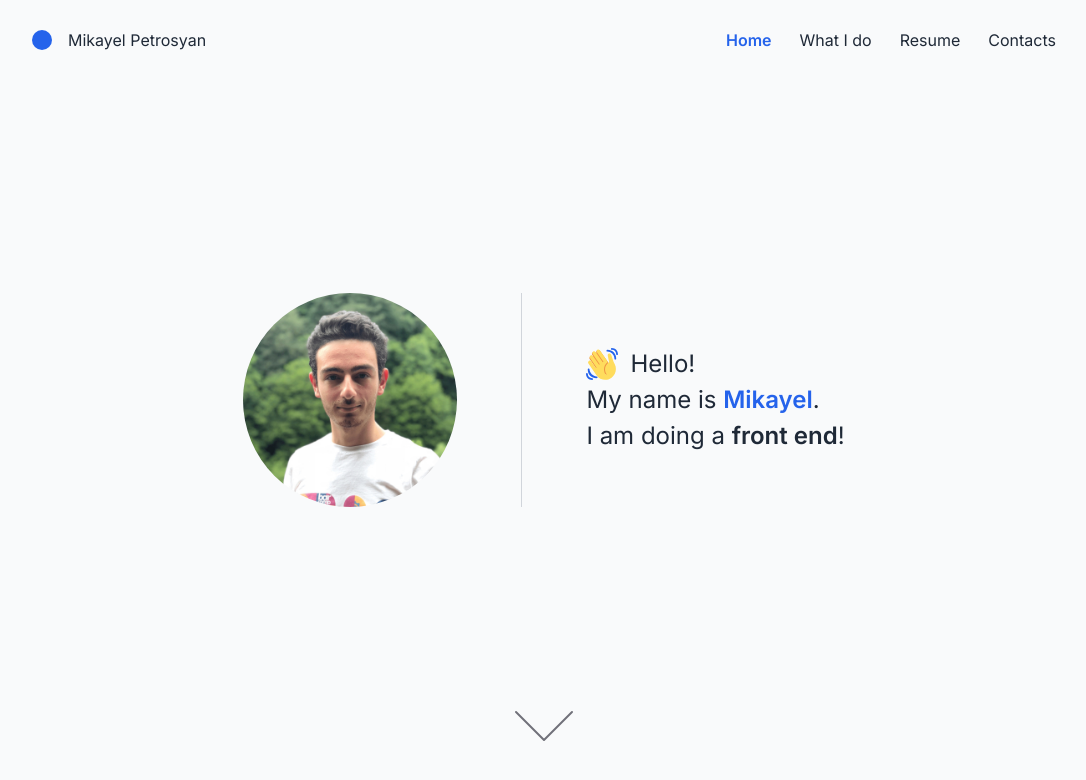
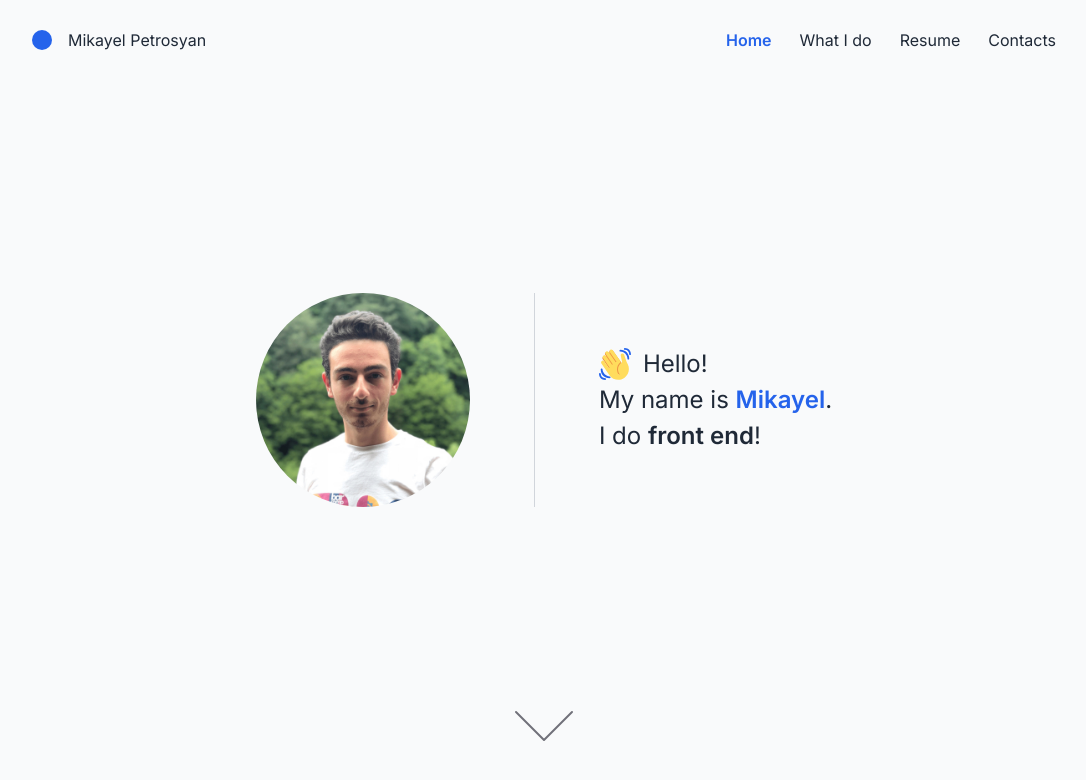
Before and after one commit to mikpetr/personal-website, a Next.js app: page / in a window 1280 px wide. Shown: the top 780 px of the page, without its empty margins (96-1182 px from the left). Built offline with nearby package versions, Linux system fonts and the light colour scheme.

Commit message:
Adds animation

```diff
--- a/app/components/WavingHand.tsx
+++ b/app/components/WavingHand.tsx
@@ -7,7 +7,7 @@ const size = 32
 export const WavingHand = ({ className }: WavingHandPropsType) => {
   return (
     <svg className={className} width={size} height={size} viewBox="0 0 36 36" fill="none" xmlns="http://www.w3.org/2000/svg">
-      <g clip-path="url(#clip0_7522_497)">
+      <g clipPath="url(#clip0_7522_497)">
         <path d="M4.86137 9.14699C5.80137 8.48999 7.21837 8.61599 8.06237 9.31299L7.09437 7.90599C6.31537 6.79499 6.59437 5.59299 7.70637 4.81299C8.81837 4.03599 11.9694 6.12499 11.9694 6.12499C11.1834 5.00299 11.3304 3.58099 12.4524 2.79399C13.5744 2.00999 15.1224 2.28099 15.9084 3.40499L26.3284 18.125L25.0004 31L13.9174 26.958L4.25037 12.625C3.45737 11.496 3.73137 9.93899 4.86137 9.14699Z" fill="#EF9645"/>
         <path d="M2.69497 17.336C2.69497 17.336 1.56297 15.686 3.21397 14.555C4.86297 13.424 5.99397 15.073 5.99397 15.073L11.245 22.731C11.426 22.429 11.624 22.131 11.845 21.837L4.55697 11.21C4.55697 11.21 3.42597 9.56099 5.07597 8.42999C6.72497 7.29899 7.85597 8.94799 7.85597 8.94799L14.711 18.945C14.966 18.737 15.227 18.528 15.496 18.323L7.54897 6.73199C7.54897 6.73199 6.41797 5.08299 8.06797 3.95199C9.71697 2.82099 10.848 4.46999 10.848 4.46999L18.795 16.059C19.087 15.88 19.376 15.725 19.666 15.561L12.238 4.72899C12.238 4.72899 11.107 3.07999 12.756 1.94899C14.405 0.817989 15.536 2.46699 15.536 2.46699L23.39 13.921L24.584 15.663C19.636 19.057 19.165 25.442 21.992 29.565C22.557 30.39 23.382 29.825 23.382 29.825C19.989 24.876 21.025 19.315 25.974 15.922L24.515 8.61999C24.515 8.61999 23.97 6.69599 25.893 6.14999C27.817 5.60499 28.363 7.52899 28.363 7.52899L30.048 12.533C30.716 14.517 31.427 16.494 32.368 18.364C35.025 23.644 33.438 30.206 28.428 33.643C22.963 37.39 15.492 35.997 11.744 30.533L2.69497 17.336Z" fill="#FFDC5D"/>
         <path d="M12 32.042C8.00001 32.042 3.95801 28 3.95801 24C3.95801 23.447 3.55301 23 3.00001 23C2.44701 23 1.95801 23.447 1.95801 24C1.95801 30 6.00001 34.042 12 34.042C12.553 34.042 13 33.553 13 33C13 32.447 12.553 32.042 12 32.042Z" fill="currentColor"/>
--- a/app/page.tsx
+++ b/app/page.tsx
@@ -1,8 +1,28 @@
+'use client'
+import { useEffect, useState } from 'react'
 import Image from 'next/image'
 import { Container, Logo, NavItem, WavingHand } from '@/components'
-import { motion } from 'framer-motion'
+import { motion, useAnimation } from 'framer-motion'
+
+const waveAnimation = {
+  rotate: [0, 20, -10, 0],
+  x: [0, 5, -5, 0],
+  transition: {
+    type: 'sprting',
+    ease: 'easeIn',
+    delay: 0.7,
+    duration: 0.7,
+  }
+}
 
 export default function Home() {
+  const [isAnimationPlaying, setIsAnimationPlaying] = useState(false);
+  const waveAnimationControls = useAnimation();
+
+  useEffect(() => {
+    waveAnimationControls.start(waveAnimation)
+  }, [waveAnimationControls])
+
   return (
     <main className="h-screen relative">
       <Container className="flex justify-between pt-7">
@@ -17,6 +37,15 @@ export default function Home() {
 
       <div className="absolute w-full top-[calc(50%-107px)]">
         <Container className="flex justify-center gap-x-16 stretch">
+          <motion.div
+            initial={{
+              opacity: 0,
+              x: -200
+            }}
+            animate={{
+              opacity: 1,
+              x: 0
+            }}>
             <Image
               src="/profile-photo.jpg"
               alt="Profile photo"
@@ -26,19 +55,60 @@ export default function Home() {
               width={214}
               height={214}
               priority />
+          </motion.div>
+
           <div className="w-[1px] bg-gray-300"></div>
           <div className="flex column items-center">
             <div className="text-2xl space-y-1">
-              <div className="flex items-center gap-x-3">
-                <WavingHand className="text-primary-600" />
+              <motion.div
+                initial={{
+                  opacity: 0,
+                  x: 200
+                }}
+                animate={{
+                  opacity: 1,
+                  x: 0
+                }}
+                className="flex items-center gap-x-3">
+                <motion.div
+                  animate={waveAnimationControls}
+                  onHoverStart={() => {
+                    if (!isAnimationPlaying) {
+                      setIsAnimationPlaying(true)
+                      waveAnimationControls.start(waveAnimation)
+                    }
+                  }}
+                  onAnimationComplete={() => {
+                    setIsAnimationPlaying(false)
+                  }}>
+                  <WavingHand className="text-primary-600 cursor-grab" />
+                </motion.div>
                 <span>Hello!</span>
-              </div>
-              <div>
+              </motion.div>
+              <motion.div
+                initial={{
+                  opacity: 0,
+                  x: 200
+                }}
+                animate={{
+                  opacity: 1,
+                  x: 0
+                }}
+                transition={{ delay: 1.4 }}>
                 My name is <span className="font-semibold text-primary-600">Mikayel</span>.
-              </div>
-              <div>
-              I am doing a <span className="font-semibold">front end</span>!
-              </div>
+              </motion.div>
+              <motion.div
+                initial={{
+                  opacity: 0,
+                  x: 200
+                }}
+                animate={{
+                  opacity: 1,
+                  x: 0
+                }}
+                transition={{ delay: 2 }}>
+                I do <span className="font-semibold">front end</span>!
+              </motion.div>
             </div>
           </div>
         </Container>
@@ -49,7 +119,8 @@ export default function Home() {
         src="/chevron-down.svg"
         alt=":wave"
         width={96}
-        height={96} />
+        height={96}
+        priority />
 
     </main>
   )
--- a/package.json
+++ b/package.json
@@ -9,6 +9,7 @@
     "lint": "next lint"
   },
   "dependencies": {
+    "framer-motion": "^10.16.16",
     "next": "14.0.4",
     "react": "^18",
     "react-dom": "^18"
```
Also changed, not shown: 1 other file (tests, documents, lock files or other folders). Lines whose indentation alone changed are shown as unchanged.
